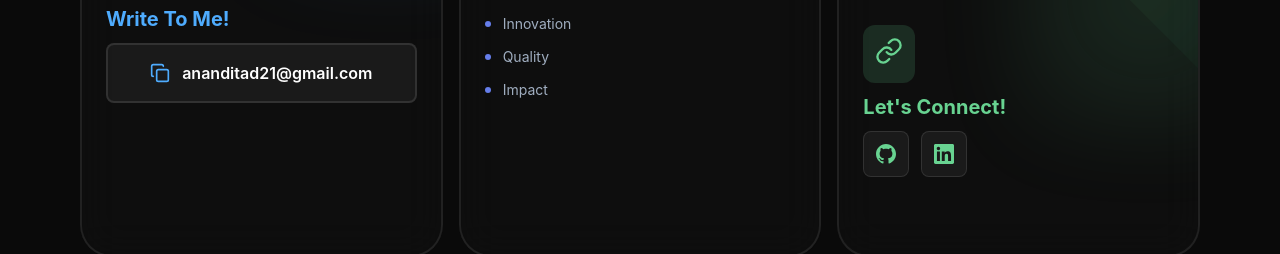
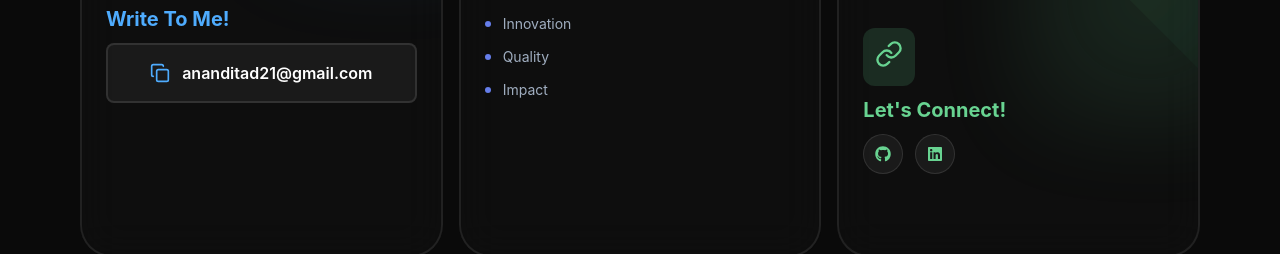
Before and after one commit to anandita-3217/anandita-dakshayani, a React (Vite) app: page / in a window 1280 px wide. Shown: the part 1580-1834 px from the top of the page. Built offline with nearby package versions, Linux system fonts and the light colour scheme.

Commit message:
removed card tilts in about

```diff
--- a/src/components/About.jsx
+++ b/src/components/About.jsx
@@ -13,6 +13,7 @@ import {
 } from '@chakra-ui/react';
 import { motion, useMotionValue, useTransform } from 'framer-motion';
 import { Code, Brain, Zap, Link, UserRound, Rocket,MailOpen, Copy,CheckCheck, ExternalLink  } from 'lucide-react';
+import { FaGithub, FaLinkedin, FaTwitter } from 'react-icons/fa';
 import { useInView } from 'react-intersection-observer';
 import {
   DiReact,
@@ -151,23 +152,23 @@ const BentoCard = ({ children, rowSpan, colSpan, index, color = '#14b8a6', accen
   const [isHovered, setIsHovered] = useState(false);
 
   // 3D tilt effect
-  const x = useMotionValue(0);
-  const y = useMotionValue(0);
-  const rotateX = useTransform(y, [-100, 100], [8, -8]);
-  const rotateY = useTransform(x, [-100, 100], [-8, 8]);
+  // const x = useMotionValue(0);
+  // const y = useMotionValue(0);
+  // const rotateX = useTransform(y, [-100, 100], [8, -8]);
+  // const rotateY = useTransform(x, [-100, 100], [-8, 8]);
 
-  const handleMouseMove = (e) => {
-    if (!cardRef.current) return;
-    const rect = cardRef.current.getBoundingClientRect();
-    const centerX = rect.left + rect.width / 2;
-    const centerY = rect.top + rect.height / 2;
-    x.set(e.clientX - centerX);
-    y.set(e.clientY - centerY);
-  };
+  // const handleMouseMove = (e) => {
+  //   if (!cardRef.current) return;
+  //   const rect = cardRef.current.getBoundingClientRect();
+  //   const centerX = rect.left + rect.width / 2;
+  //   const centerY = rect.top + rect.height / 2;
+  //   x.set(e.clientX - centerX);
+  //   y.set(e.clientY - centerY);
+  // };
 
   const handleMouseLeave = () => {
-    x.set(0);
-    y.set(0);
+    // x.set(0);
+    // y.set(0);
     setIsHovered(false);
   };
 
@@ -200,21 +201,21 @@ const BentoCard = ({ children, rowSpan, colSpan, index, color = '#14b8a6', accen
       ref={cardRef}
       rowSpan={rowSpan}
       colSpan={colSpan}
-        minW={0}
-  maxW="100%"
-  overflow="hidden"
-      onMouseMove={handleMouseMove}
+      minW={0}
+      maxW="100%"
+      overflow="hidden"
+      // onMouseMove={handleMouseMove}
       onMouseLeave={handleMouseLeave}
       onMouseEnter={() => setIsHovered(true)}
       initial="hidden"
       whileInView="visible"
       viewport={{ once: false, amount: 0.2 }}
       variants={cardVariants}
-      style={{
-        rotateX,
-        rotateY,
-        transformStyle: 'preserve-3d',
-      }}
+      // style={{
+      //   rotateX,
+      //   rotateY,
+      //   transformStyle: 'preserve-3d',
+      // }}
     >
       <Box
         bg="rgba(255, 255, 255, 0.02)"
@@ -597,7 +598,7 @@ function About() {
               </VStack>
             </VStack>
           </BentoCard>
-            {/* Bottom Left - Quick Links/Social */}
+            {/* Bottom Left - Copyable Email */}
             <BentoCard rowSpan={3} colSpan={1} index={3} color="#4facfe" accentColor="#00f2fe">
                <VStack spacing={3} align="stretch" h="100%" justify="center">
                 <Box
@@ -644,21 +645,13 @@ function About() {
       {[
         {
           name: 'GitHub',
-          icon: () => (
-            <svg width="20" height="20" viewBox="0 0 24 24" fill="currentColor">
-              <path d="M12 0c-6.626 0-12 5.373-12 12 0 5.302 3.438 9.8 8.207 11.387.599.111.793-.261.793-.577v-2.234c-3.338.726-4.033-1.416-4.033-1.416-.546-1.387-1.333-1.756-1.333-1.756-1.089-.745.083-.729.083-.729 1.205.084 1.839 1.237 1.839 1.237 1.07 1.834 2.807 1.304 3.492.997.107-.775.418-1.305.762-1.604-2.665-.305-5.467-1.334-5.467-5.931 0-1.311.469-2.381 1.236-3.221-.124-.303-.535-1.524.117-3.176 0 0 1.008-.322 3.301 1.23.957-.266 1.983-.399 3.003-.404 1.02.005 2.047.138 3.006.404 2.291-1.552 3.297-1.23 3.297-1.23.653 1.653.242 2.874.118 3.176.77.84 1.235 1.911 1.235 3.221 0 4.609-2.807 5.624-5.479 5.921.43.372.823 1.102.823 2.222v3.293c0 .319.192.694.801.576 4.765-1.589 8.199-6.086 8.199-11.386 0-6.627-5.373-12-12-12z"/>
-            </svg>
-          ),
+          icon: FaGithub,
           url: 'https://github.com/anandita-3217',
           color: '#68d391',
         },
         {
           name: 'LinkedIn',
-          icon: () => (
-            <svg width="20" height="20" viewBox="0 0 24 24" fill="currentColor">
-              <path d="M20.447 20.452h-3.554v-5.569c0-1.328-.027-3.037-1.852-3.037-1.853 0-2.136 1.445-2.136 2.939v5.667H9.351V9h3.414v1.561h.046c.477-.9 1.637-1.85 3.37-1.85 3.601 0 4.267 2.37 4.267 5.455v6.286zM5.337 7.433c-1.144 0-2.063-.926-2.063-2.065 0-1.138.92-2.063 2.063-2.063 1.14 0 2.064.925 2.064 2.063 0 1.139-.925 2.065-2.064 2.065zm1.782 13.019H3.555V9h3.564v11.452zM22.225 0H1.771C.792 0 0 .774 0 1.729v20.542C0 23.227.792 24 1.771 24h20.451C23.2 24 24 23.227 24 22.271V1.729C24 .774 23.2 0 22.222 0h.003z"/>
-            </svg>
-          ),
+          icon: FaLinkedin,
           url: 'https://linkedin.com/in/yourusername',
           color: '#68d391',
         },
@@ -669,9 +662,13 @@ function About() {
           href={social.url}
           target="_blank"
           rel="noopener noreferrer"
-          p={3}
+          w="40px"
+          h="40px"
+          display="flex"
+          alignItems="center"
+          justifyContent="center"
           bg="rgba(255, 255, 255, 0.05)"
-          borderRadius="lg"
+          borderRadius="full"
           border="1px solid"
           borderColor="rgba(255, 255, 255, 0.1)"
           transition="all 0.3s"
@@ -680,7 +677,7 @@ function About() {
           _hover={{
             borderColor: social.color,
             bg: `${social.color}15`,
-            transform: 'scale(1.1))',
+            transform: 'scale(1.15))',
           }}
         >
           <Box color={social.color}>
--- a/src/components/Learning.jsx
+++ b/src/components/Learning.jsx
@@ -71,7 +71,7 @@ const learningProjects = [
     title: 'GitHub User Finder',
     description: 'Find any github users stats using only their username. ',
     category: 'tool',
-    techStack: ['React', 'GitHub API", "REST API'],
+    techStack: ['React', 'GitHub API', 'REST API'],
     color: '#4a6d6da6',
     emoji: <Github size={40}/>,
     learned: ['api-integration', 'Clipboard API', 'React hooks'],
```
